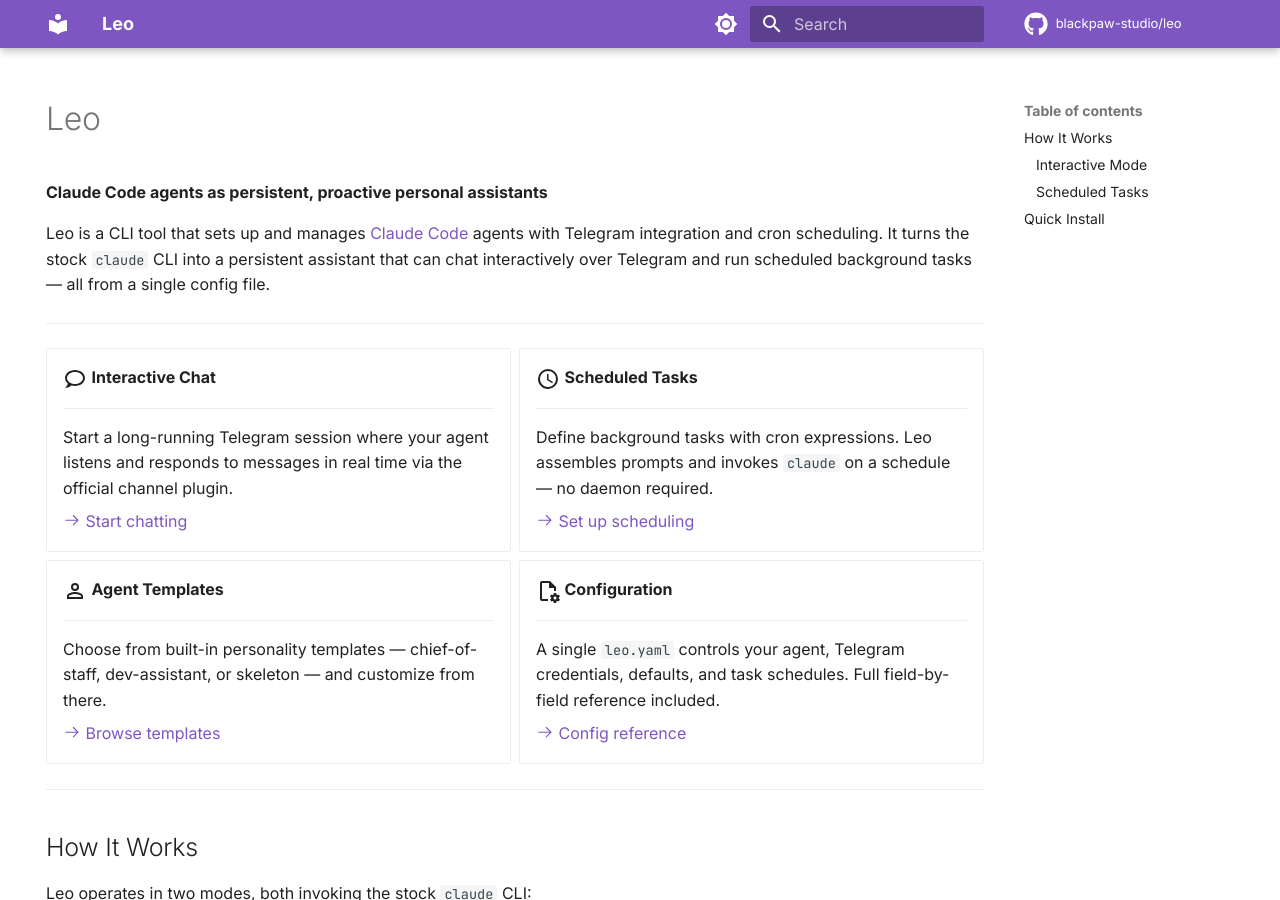
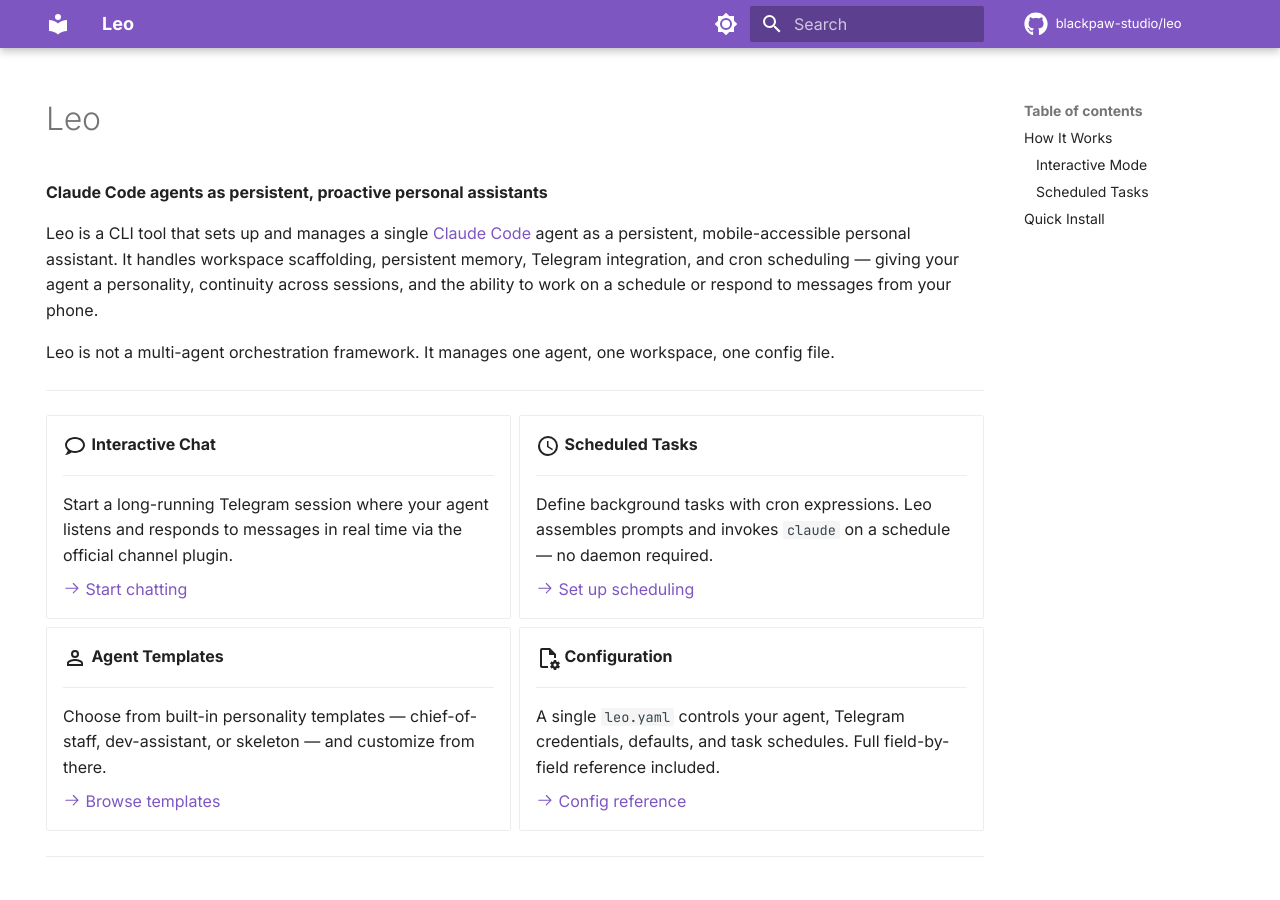
Before and after one commit to blackpaw-studio/leo, an MkDocs documentation site: the page built from docs/index.md, in a window 1280 px wide and 900 px high. Built offline with MkDocs 1.6.1 and Material for MkDocs 9.7.7, drawn with Linux system fonts in a browser that asks for light colours; comment, search, counter and statistics services are not loaded.

Commit message:
docs: clarify what Leo is and isn't
Leo is a single-agent setup and management tool, not a multi-agent
orchestration framework or a direct OpenClaw replacement. Updated the
README, docs index, and CLAUDE.md to make this clear and highlight the
core value: persistent memory, mobile access via Telegram, personality
templates, and scheduled autonomous tasks.

https://claude.ai/code/session_01TSXCjWRo5BAgNW8TDYP6qq

```diff
--- a/docs/index.md
+++ b/docs/index.md
@@ -7,7 +7,9 @@ hide:
 
 **Claude Code agents as persistent, proactive personal assistants**
 
-Leo is a CLI tool that sets up and manages [Claude Code](https://docs.anthropic.com/en/docs/claude-code) agents with Telegram integration and cron scheduling. It turns the stock `claude` CLI into a persistent assistant that can chat interactively over Telegram and run scheduled background tasks — all from a single config file.
+Leo is a CLI tool that sets up and manages a single [Claude Code](https://docs.anthropic.com/en/docs/claude-code) agent as a persistent, mobile-accessible personal assistant. It handles workspace scaffolding, persistent memory, Telegram integration, and cron scheduling — giving your agent a personality, continuity across sessions, and the ability to work on a schedule or respond to messages from your phone.
+
+Leo is not a multi-agent orchestration framework. It manages one agent, one workspace, one config file.
 
 ---
 
```
Also changed, not shown: CLAUDE.md (+1 -1 lines), README.md (+20 -4 lines).
